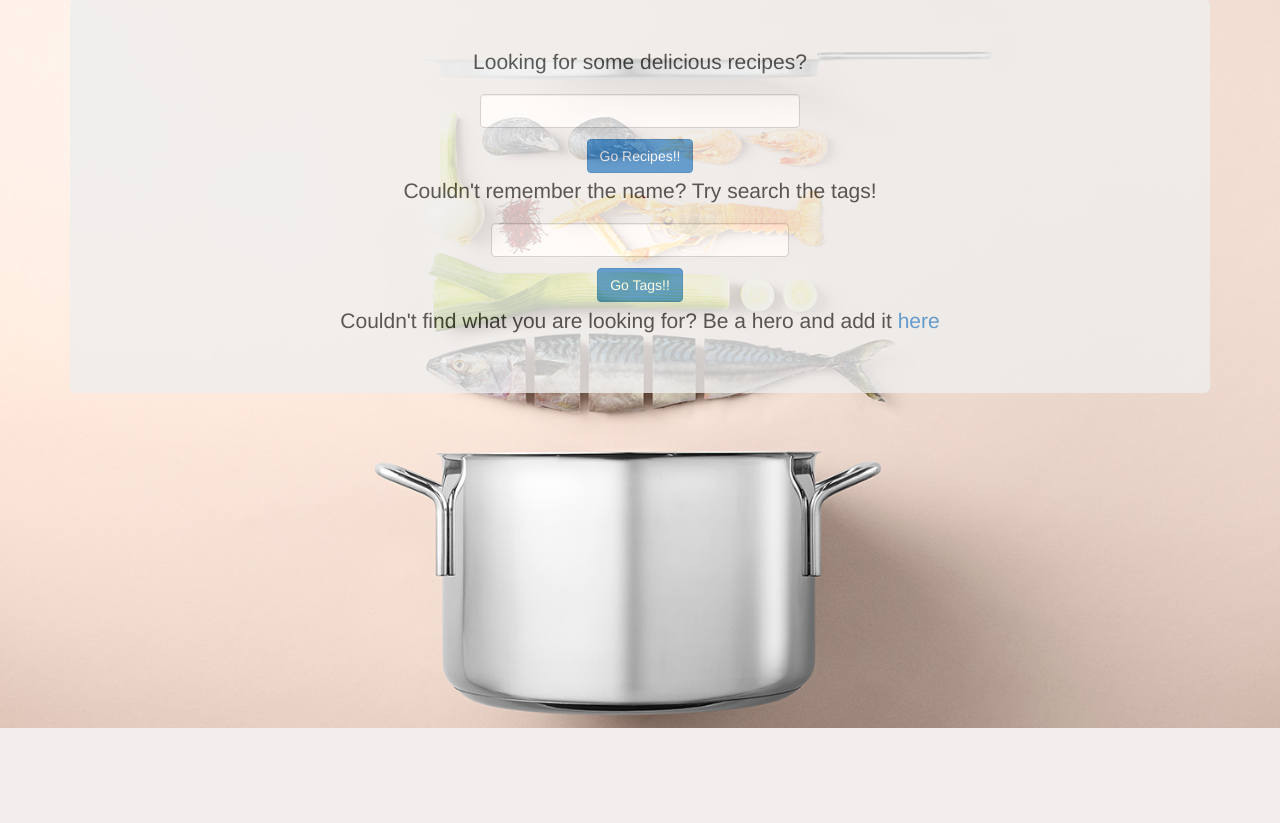
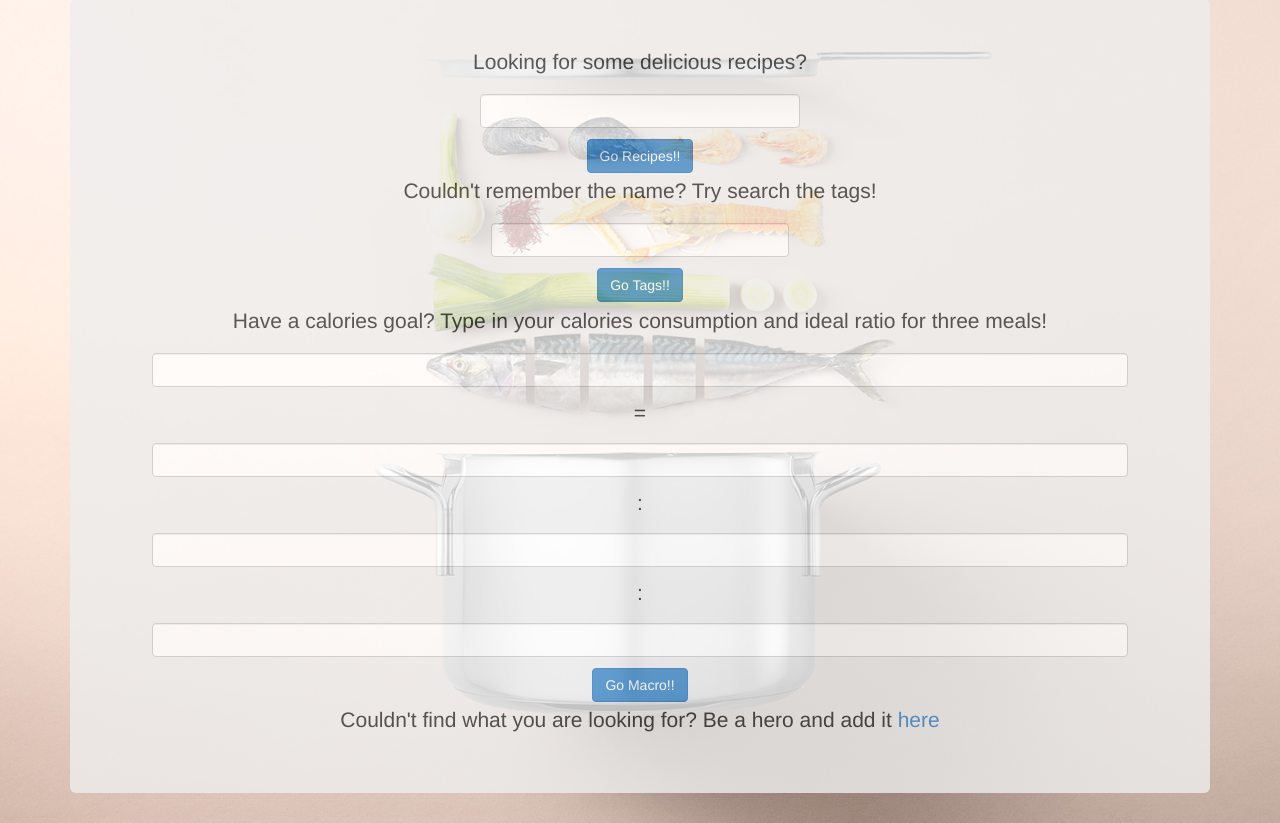
Before and after one commit to ruiqili2/MacroMaster, a Django app: page /polls/result/ in a window 1280 px wide. Shown: the part 72-895 px from the top of the page. Before the commit the page ends 800 px from the top, so only its background shows below. Run offline with Django 3.2, Linux system fonts and the light colour scheme; some libraries are stand-ins or nearby versions.

Commit message:
add macro

```diff
--- a/polls/urls.py
+++ b/polls/urls.py
@@ -11,6 +11,7 @@ urlpatterns = [
     url(r'^pour/', views.pour),
     url(r'^result/', views.get_list),
     url(r'^result_tag/', views.get_list_tag),
+    url(r'^result_macro/', views.get_list_macro),
     url(r'^show/', views.show_result),
     url(r'^show_ingredient/', views.show_ingredient),
     url(r'^contact/', views.contact, name='contact'),
--- a/polls/views.py
+++ b/polls/views.py
@@ -80,41 +80,123 @@ def get_list_tag(request):
     else:
 	return render(request, "search.html")
 
-'''
+
 
 def get_list_macro(request):
     if request.method == 'POST':
-        carb = request.POST.get('carb_amt', None)
-	pro = request.POST.get('pro_amt', None)
-	fat = request.POST.get('fat_amt', None)
+	# breakfast = 360
+	# lunch = 75
+	# dinner = 35
+	cal = float(request.POST.get('cal', None))
+        breakfast = float(request.POST.get('breakfast', None))
+	lunch = float(request.POST.get('lunch', None))
+	dinner = float(request.POST.get('dinner', None))
+	if cal == 0.0:
+		break_table = Recipes.objects.filter(calories = cal).order_by("rating")[0]
+		lunch_table = Recipes.objects.filter(calories = cal).order_by("rating")[1]
+		dinner_table = Recipes.objects.filter(calories = cal).order_by("rating")[2]
 
-        carb_high = carb * 1.1
-	carb_low = carb * 0.9
-	pro_high = pro * 1.1
-	pro_low = pro * 0.9
-	fat_high = fat * 1.1
-	fat_low = fat * 0.9
+		if len(break_table) + len(lunch_table) + len(dinner_table) == 0:
+                        error_message = "Sorry, no recipe matches to your input. please try another one."
+                        return render(request, 'error.html', {"error_message": error_message})
+		return render(request, "user_macro_recipes.html", {"break_table":break_table, "lunch_table":lunch_table, "dinner_table": dinner_table, "usr":False})
 
-	table_1 = Recipes.objects.filter(protein__lte = pro_high).filter(protein__gte = pro_low)
-        if len(table_1) == 0:
-                return HttpResponse("No recipe meets your input.")
-	table_2 = table_1.filter(fat__lte = fat_high).filter(fat__lte = fat_low)
-	if len(table_2) == 0:
-                return HttpResponse("No recipe meets your input.")
+	elif breakfast + lunch + dinner != 10:
+		error_message = "Sorry, the sum of ratio has to be 10."
+		return render(request, 'error.html', {"error_message": error_message})
 
+	elif breakfast == 0.0 and lunch != 0.0 and dinner != 0.0:
+		lunch_cal = cal * (lunch / (lunch + dinner))
+		dinner_cal = cal - lunch_cal
+		lunch_table = Recipes.objects.filter(calories__lte = lunch_cal + 10).filter(calories__gte = lunch_cal - 10).order_by("rating")[:10]
+                lunch_id = [l.rid for l in lunch_table]
+		dinner_table = Recipes.objects.filter(calories__lte = dinner_cal + 10).filter(calories__gte = dinner_cal - 10).exclude(rid__in = lunch_id).order_by("rating")[:10]
+		break_table = []
 
-	tid = tag_table[0].id
-        con_table = contain_tag.objects.filter(t_id = tid)
-        nl = [tag.r_id.name for tag in con_table]
-        re_table = Recipes.objects.filter(name__in = nl).order_by("rating")[:10]
-        in_table = Ingredient.objects.filter(name__in = nl)
-        if len(re_table) + len(in_table) == 0:
-            return HttpResponse("No other recipe found.")
-        return render(request, "user_recipes.html", {"in_table":in_table, "re_table":re_table, "usr":False})
+		if len(break_table) + len(lunch_table) + len(dinner_table) == 0:
+                        error_message = "Sorry, no recipe matches to your input. please try another one."
+                        return render(request, 'error.html', {"error_message": error_message})
+
+		return render(request, "user_macro_recipes.html", {"break_table":break_table, "lunch_table":lunch_table, "dinner_table": dinner_table, "usr":False})
+
+	elif lunch == 0.0 and breakfast != 0.0 and dinner != 0.0:
+                break_cal = cal * (breakfast / (breakfast + dinner))
+                dinner_cal = cal - break_cal
+                break_table = Recipes.objects.filter(calories__lte = break_cal + 10).filter(calories__gte = break_cal - 10).order_by("rating")[:10]
+                break_id = [b.rid for b in break_table]
+                dinner_table = Recipes.objects.filter(calories__lte = dinner_cal + 10).filter(calories__gte = dinner_cal - 10).exclude(rid__in = break_id).order_by("rating")[:10]
+                lunch_table = []
+
+		if len(break_table) + len(lunch_table) + len(dinner_table) == 0:
+                        error_message = "Sorry, no recipe matches to your input. please try another one."
+                        return render(request, 'error.html', {"error_message": error_message})
+
+		return render(request, "user_macro_recipes.html", {"break_table":break_table, "lunch_table":lunch_table, "dinner_table": dinner_table, "usr":False})
+
+	elif dinner == 0.0 and breakfast != 0.0 and lunch != 0.0:
+                lunch_cal = cal * (lunch / (lunch + breakfast))
+                break_cal = cal - lunch_cal
+                lunch_table = Recipes.objects.filter(calories__lte = lunch_cal + 10).filter(calories__gte = lunch_cal - 10).order_by("rating")[:10]
+                lunch_id = [l.rid for l in lunch_table]
+		breakfast_table = Recipes.objects.filter(calories__lte = break_cal + 10).filter(calories__gte = break_cal - 10).exclude(rid__in = lunch_id).order_by("rating")[:10]
+                dinner_table = []
+
+		if len(break_table) + len(lunch_table) + len(dinner_table) == 0:
+                        error_message = "Sorry, no recipe matches to your input. please try another one."
+                        return render(request, 'error.html', {"error_message": error_message})
+		return render(request, "user_macro_recipes.html", {"break_table":break_table, "lunch_table":lunch_table, "dinner_table": dinner_table, "usr":False})
+
+	elif breakfast != 0.0 and lunch == 0.0 and dinner == 0.0:
+                lunch_table = []
+                dinner_table = []
+                break_table = Recipes.objects.filter(calories__lte = cal + 10).filter(calories__gte = cal - 10).order_by("rating")[:10]
+
+		if len(break_table) + len(lunch_table) + len(dinner_table) == 0:
+                        error_message = "Sorry, no recipe matches to your input. please try another one."
+                        return render(request, 'error.html', {"error_message": error_message})
+		return render(request, "user_macro_recipes.html", {"break_table":break_table, "lunch_table":lunch_table, "dinner_table": dinner_table, "usr":False})
+
+	elif lunch != 0.0 and breakfast == 0.0 and dinner == 0.0:
+                break_table = []
+                dinner_table = []
+                lunch_table = Recipes.objects.filter(calories__lte = cal + 10).filter(calories__gte = cal - 10).order_by("rating")[:10]
+
+		if len(break_table) + len(lunch_table) + len(dinner_table) == 0:
+                        error_message = "Sorry, no recipe matches to your input. please try another one."
+                        return render(request, 'error.html', {"error_message": error_message})
+                return render(request, "user_macro_recipes.html", {"break_table":break_table, "lunch_table":lunch_table, "dinner_table": dinner_table, "usr":False})
+
+	elif lunch == 0.0 and breakfast == 0.0 and dinner != 0.0:
+                break_table = []
+                lunch_table = []
+                dinner_table = Recipes.objects.filter(calories__lte = cal + 10).filter(calories__gte = cal - 10).order_by("rating")[:10]
+
+		if len(break_table) + len(lunch_table) + len(dinner_table) == 0:
+                        error_message = "Sorry, no recipe matches to your input. please try another one."
+                        return render(request, 'error.html', {"error_message": error_message})
+                return render(request, "user_macro_recipes.html", {"break_table":break_table, "lunch_table":lunch_table, "dinner_table": dinner_table, "usr":False})
+
+	else:
+		#everything is filled in
+		break_cal = cal * (breakfast / (breakfast + lunch + dinner))
+		lunch_cal = cal * (lunch / (breakfast + lunch + dinner))
+		dinner_cal = cal - lunch_cal - break_cal
+		assert(dinner_cal >= 0)
+		break_table = Recipes.objects.filter(calories__lte = break_cal + 10).filter(calories__gte = break_cal - 10).order_by("rating")[:10]
+		break_id = [b.rid for b in break_table]
+		lunch_table = Recipes.objects.filter(calories__lte = lunch_cal + 10).filter(calories__gte = lunch_cal - 10).exclude(rid__in = break_id).order_by("rating")[:10]
+		lunch_id = [l.rid for l in lunch_table]
+                dinner_table = Recipes.objects.filter(calories__lte = dinner_cal + 10).filter(calories__gte = dinner_cal - 10).exclude(rid__in = lunch_id)[:10]
+
+		if len(break_table) + len(lunch_table) + len(dinner_table) == 0:
+                        error_message = "Sorry, no recipe matches to your input. please try another one."
+                        return render(request, 'error.html', {"error_message": error_message})
+		return render(request, "user_macro_recipes.html", {"break_table":break_table, "lunch_table":lunch_table, "dinner_table": dinner_table, "usr":False})
+
     else:
         return render(request, 'search.html')
 
-'''
+
 
 
 def show_ingredient(request):
--- a/templates/search.html
+++ b/templates/search.html
@@ -20,6 +20,20 @@
                         <button class="btn btn-primary" type="submit">Go Tags!!</button>
                 </div>
         </form>
+
+	<p>Have a calories goal? Type in your calories consumption and ideal ratio for three meals!</p>
+        <form class="form-inline" method="POST" action="../result_macro/">
+                {% csrf_token %}
+                <div class="form-group">
+                        <input class="form-control" type="text" name="cal"> =
+			<input class="form-control" type="text" name="breakfast">:
+			<input class="form-control" type="text" name="lunch">:
+			<input class="form-control" type="text" name="dinner">
+                        <input name="onlyMacro" type="hidden" value=False>
+                        <button class="btn btn-primary" type="submit">Go Macro!!</button>
+                </div>
+        </form>
+
 	<p>Couldn't find what you are looking for? Be a hero and add it <a href="{%url 'add something'%}">here</a></p>
 
 
--- a/users/learn.py
+++ b/users/learn.py
@@ -32,7 +32,7 @@ def recommend_engine(favorites_recipes, time_tag, user):
                 w_diction[tag] = 1
             else:
                 w_diction[tag] += 1
-    print("...created tags dictionay...")
+    print("...created tags dictionary...")
     all_recipe = Recipes.objects.all()
     result_list = []
     print("...fetched all recipe...")
```
Also changed, not shown: templates/user_macro_recipes.html (added, +96 -0 lines), static/pictures/UserPhoto/profile_rSP1Q5i.jpg (added).
